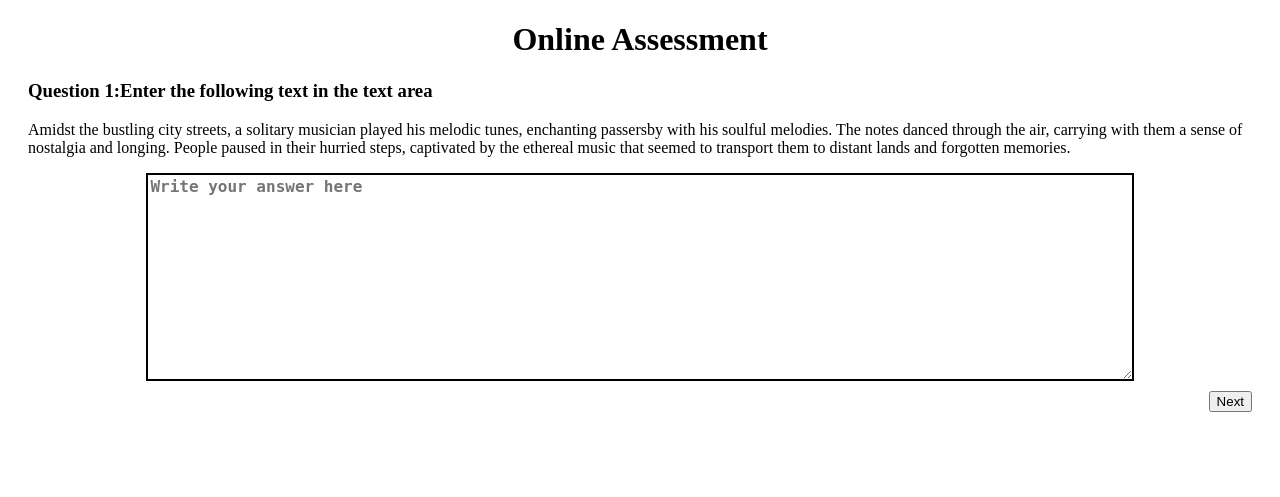
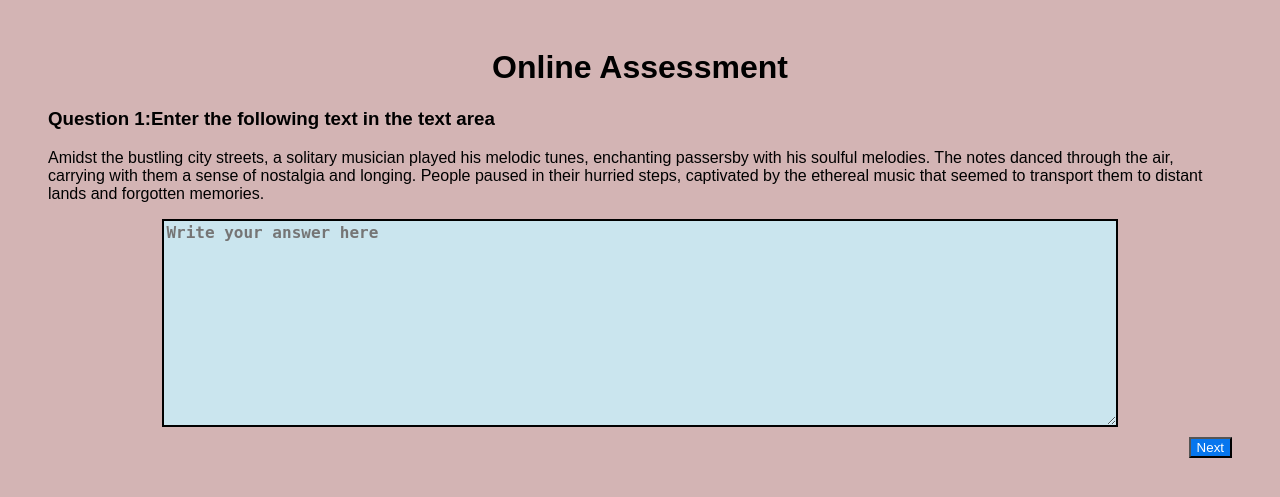
Before and after one commit to ABHISHEK-KP009/Keystroke, a Django app: template templates/authentication/question1.html in a window 1280 px wide. Shown: the top 497 px of the page. Run offline with Django 4.2, Linux system fonts and the light colour scheme; the template is opened without the code that fills it, so the values that code supplies are empty.

Commit message:
Your commit message

```diff
--- a/templates/authentication/index.html
+++ b/templates/authentication/index.html
@@ -10,7 +10,7 @@
 
 body {
   font-family: Arial, sans-serif;
-  background-color: #dcb6b6;
+  background-color: #d3b4b4;
   padding: 20px;
 }
 
--- a/templates/authentication/question1.html
+++ b/templates/authentication/question1.html
@@ -17,9 +17,14 @@
         text-decoration: none;
          text-align: center;
 }
+body {
+  font-family: Arial, sans-serif;
+  background-color: #d3b4b4;
+  padding: 20px;
+}
 
     button[type="submit"]:hover {
-    background-color: #0056b3;
+    background-color: #0075f2;
 }
         textarea {
             display: block;
@@ -29,6 +34,7 @@
             border: 2px solid #000;
             font-size: 16px;
             font-weight: bold;
+            background-color: #cae5ee;
         }
 
 
@@ -42,7 +48,9 @@
 		input[type="submit"] {
 			margin-top: 10px;
             float: right;
+            color: rgb(6, 202, 246);
 		}
+
         h1 {
             text-align: center;
         }
@@ -51,6 +59,10 @@
 		  color: rgb(245, 0, 0);
 		  margin-top: 10px;
 		}
+        #next-btn {
+        background-color: #0676ee; /* Set the desired background color */
+        color: #fff; /* Set the desired text color */
+    }
 	</style>
 </head>
 <body>
```
Also changed, not shown: templates/authentication/question2.html (+10 -0 lines), db.sqlite3.
